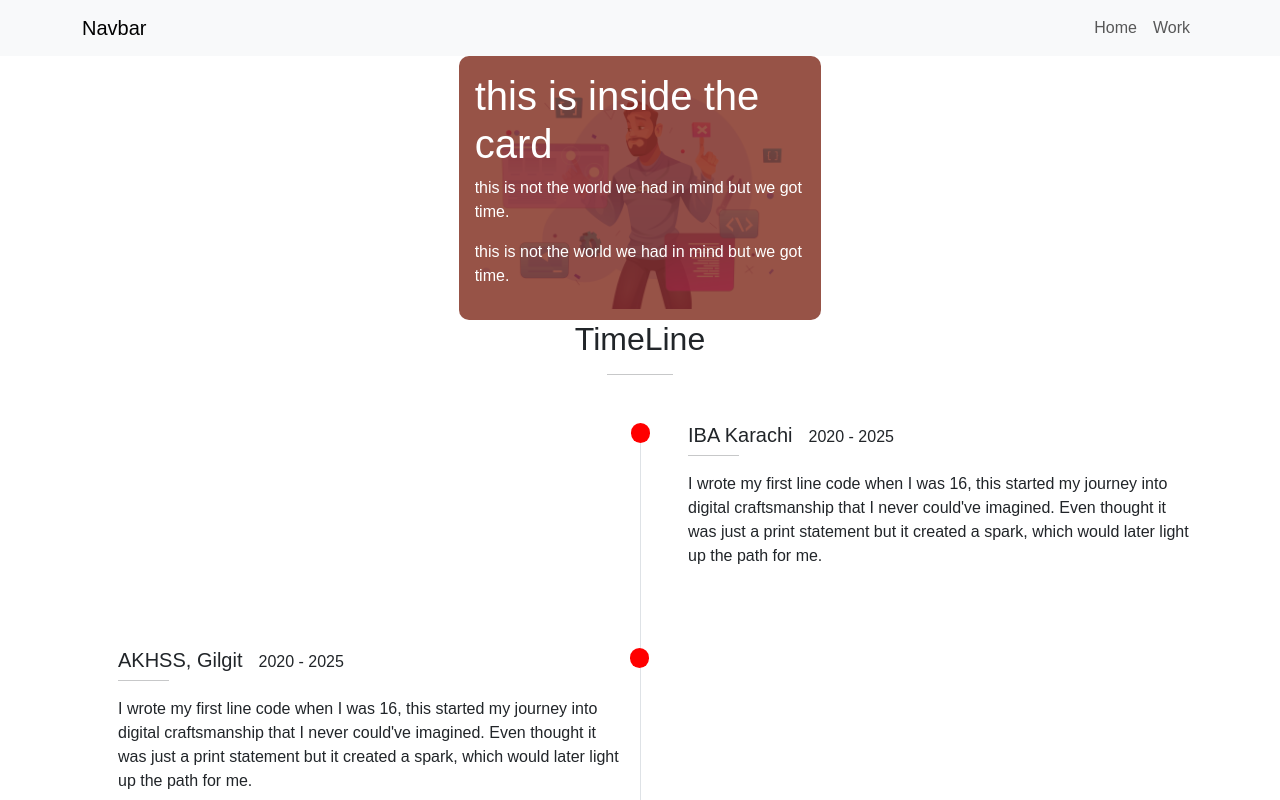
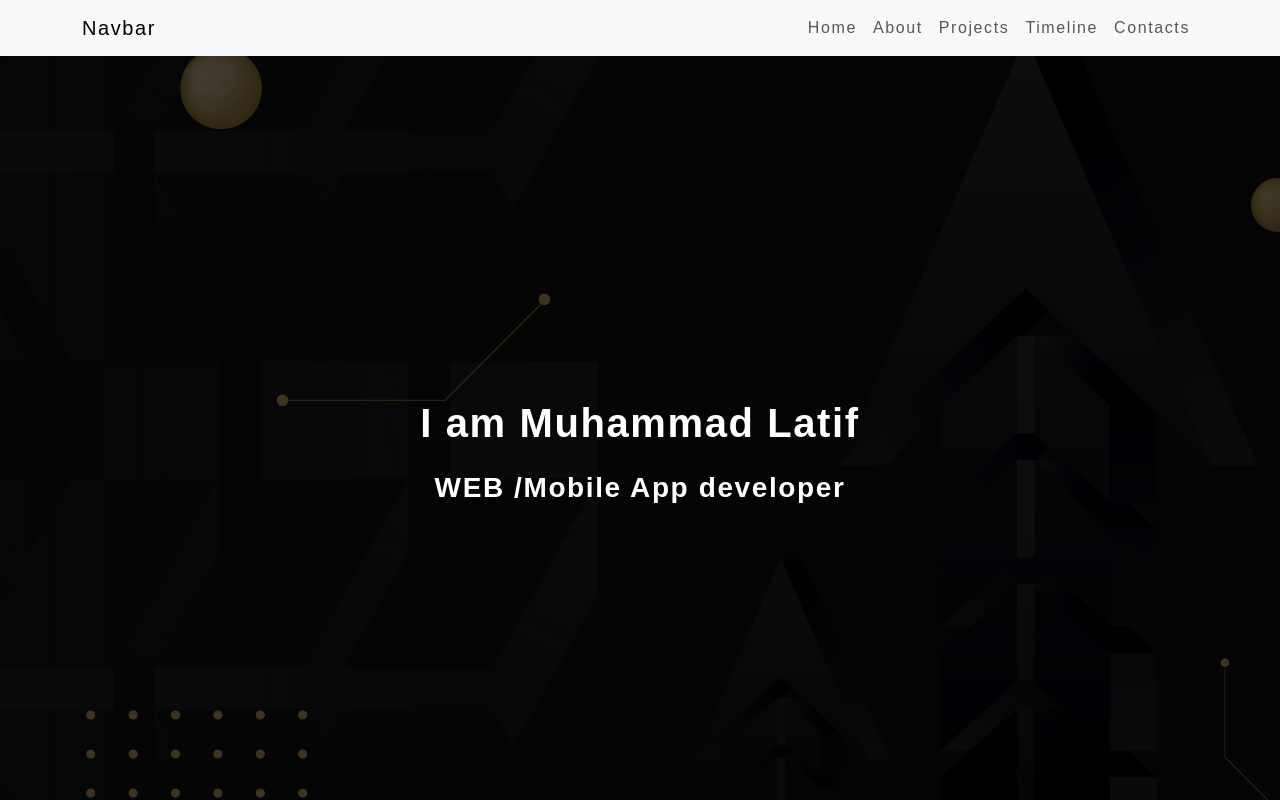
Before and after one commit to latif-muhammad/my-portfolio, a React (Create React App) app: page / in a window 1280 px wide. Shown: the top 800 px of the page. Built offline with nearby package versions, Linux system fonts and the light colour scheme.

Commit message:
added header section

```diff
--- a/src/App.css
+++ b/src/App.css
@@ -1,41 +1,25 @@
-/* .App {
-  text-align: center;
+body {
+  margin: 0;
+  font-weight: 400;
+  background-color: var(--dark-mode);
+  letter-spacing: 1.6px !important;
+  line-height: 1.5;
+  color: white;
+}
+/* constants */
+
+:root {
+  --light-mode: #edf1f5;
+  --dark-mode: #100E17;
+  --primary: #03b97d;
+  --primary-darken: #029c66;
+  --primary-back: #1E1E24;
+  --spare: #ff6900;
 }
 
-.App-logo {
-  height: 40vmin;
-  pointer-events: none;
+.overlay {
+  background-color: rgba(0, 0, 0, 0.75);
 }
-
-@media (prefers-reduced-motion: no-preference) {
-  .App-logo {
-    animation: App-logo-spin infinite 20s linear;
-  }
-}
-
-.App-header {
-  background-color: #282c34;
-  min-height: 100vh;
-  display: flex;
-  flex-direction: column;
-  align-items: center;
-  justify-content: center;
-  font-size: calc(10px + 2vmin);
-  color: white;
-}
-
-.App-link {
-  color: #61dafb;
-}
-
-@keyframes App-logo-spin {
-  from {
-    transform: rotate(0deg);
-  }
-  to {
-    transform: rotate(360deg);
-  }
-} */
 
 .section-margin {
   margin-bottom: 4rem !important;
--- a/src/App.js
+++ b/src/App.js
@@ -5,11 +5,12 @@ import Timeline from './components/core/Timeline';
 import * as data from "./utilities/data";
 import SocialButton from "./components/core/SocialButton";
 import ContactForm from './components/UI/ContactForm';
+import HomeScreen from './screens/HomeScreen';
 function App() {
   return (
     <div className="App">
-      <Navbar></Navbar>
-      <div className="container d-flex justify-content-around">
+      {/* <Navbar></Navbar> */}
+      {/* <div className="container d-flex justify-content-around">
 
         <Card>
           <h1>this is inside the card</h1>
@@ -20,9 +21,9 @@ function App() {
         </Card>
       </div>
 
-      <Timeline timelineData={data.timelineData}></Timeline>
+      <Timeline timelineData={data.timelineData}></Timeline> */}
 
-
+      <HomeScreen></HomeScreen>
       <SocialButton icon = "fa fa-facebook"></SocialButton>
       <ContactForm></ContactForm>
     </div>
--- a/src/components/UI/ContactForm.js
+++ b/src/components/UI/ContactForm.js
@@ -2,17 +2,17 @@ const ContactForm = (props) => {
     return (
         <form>
             <div className="form-group mb-4">
-                <label for="name" className="mb-2 custom-sub-title">Name</label>
+                <label htmlFor="name" className="mb-2 custom-sub-title">Name</label>
                 <input type="name" className="form-control bg-transparent border-info py-2" id="contact-name"
                     placeholder="Name" />
             </div>
             <div className="form-group mb-4">
-                <label for="exampleInputEmail1" className="mb-2 custom-sub-title">Email address</label>
+                <label htmlFor="exampleInputEmail1" className="mb-2 custom-sub-title">Email address</label>
                 <input type="email" className="form-control bg-transparent border-info py-2" id="contact-email"
                     aria-describedby="emailHelp" placeholder="Email" />
             </div>
             <div className="form-group mb-4">
-                <label for="exampleFormControlTextarea1" className="mb-2 custom-sub-title">Message</label>
+                <label htmlFor="exampleFormControlTextarea1" className="mb-2 custom-sub-title">Message</label>
                 <textarea className="form-control bg-transparent border-info py-2" id="exampleFormControlTextarea1"
                     placeholder="Type Message here.." rows="4"></textarea>
             </div>
--- a/src/components/core/Navbar.js
+++ b/src/components/core/Navbar.js
@@ -1,19 +1,21 @@
 const Navbar = (props) => {
     return (
-        <nav className= {"navbar navbar-expand-lg navbar-light bg-light" }>
-            <div className= {"container"}>
+        <nav className={"navbar navbar-expand-lg navbar-light bg-light"}>
+            <div className={"container"}>
                 <a className={"navbar-brand"} href="#">Navbar</a>
-                <button className= {"navbar-toggler"} type="button" data-toggle="collapse" data-target="#navbarSupportedContent" aria-controls="navbarSupportedContent" aria-expanded="false" aria-label="Toggle navigation">
+                <button className={"navbar-toggler"} type="button" data-toggle="collapse" data-target="#navbarSupportedContent" aria-controls="navbarSupportedContent" aria-expanded="false" aria-label="Toggle navigation">
                     <span className={"navbar-toggler-icon"}></span>
                 </button>
-                <div className={"collapse navbar-collapse" } id="navbarSupportedContent">
+                <div className={"collapse navbar-collapse"} id="navbarSupportedContent">
                     <ul className={"navbar-nav ms-auto"}>
-                        <li className={"nav-item active"}>
-                            <a className={"nav-link"} href="#">Home </a>
-                        </li>
-                        <li className={"nav-item"}>
-                            <a className={"nav-link"} href="#">Work </a>
-                        </li>
+                        {
+                            props.data.map((item) => (
+                                <li key= { item.id } className={"nav-item"}>
+                                    <a className={"nav-link"} href="#">{item.title} </a>
+                                </li>
+                            )
+                            )
+                        }
                     </ul>
                 </div>
             </div>
--- a/src/components/core/Timeline.js
+++ b/src/components/core/Timeline.js
@@ -16,7 +16,7 @@ const TimeLine = (props) => {
             <div className="row body">
                 {
                     props.timelineData.map((data) => (
-                        <TimeLineDetail data={data}></TimeLineDetail>))
+                        <TimeLineDetail key = { data.id } data={data}></TimeLineDetail>))
                 }
             </div>
 
--- a/src/screens/HomeScreen.js
+++ b/src/screens/HomeScreen.js
@@ -1,7 +1,20 @@
+
+import Navbar from '../components/core/Navbar';
+import * as data from "../utilities/data";
+import styles from "./HomeScreen.module.css";
+
 const HomeScreen = () => {
     return (
         <div>
-            <section className="intro"></section>
+            <section className={`header ${styles.header}`}>
+                <div className="overlay">
+                    <Navbar data = {data.navData}></Navbar>
+                    <div class="intro text-white vh-100 d-flex container align-items-center justify-content-center flex-column">
+                        <h1 class="mb-4 fw-bold">I am Muhammad Latif</h1>
+                        <h3 class="fw-bold ">WEB /Mobile App developer</h3>
+                    </div>
+                </div>
+            </section>
             <section className="about"></section>
             <section className="timelineSection"></section>
             <section className="projects"></section>
--- /dev/null
+++ b/src/screens/HomeScreen.module.css
@@ -0,0 +1,6 @@
+
+.header {
+    background: url(../assets/back.jpg);
+    background-repeat: fixed;
+    background-size: 100% 100%;
+}
--- /dev/null
+++ b/src/utilities/constant.js
@@ -0,0 +1 @@
+const Colors = {}
--- a/src/utilities/data.js
+++ b/src/utilities/data.js
@@ -2,24 +2,52 @@ export const timelineData = [
     {
         id: 0,
         title: "IBA Karachi",
-        year : "2020 - 2025",
+        year: "2020 - 2025",
         detail: "I wrote my first line code when I was 16, this started my journey into digital craftsmanship that I never could've imagined. Even thought it was just a print statement but it created a spark, which would later light up the path for me.",
 
     },
     {
         id: 1,
         title: "AKHSS, Gilgit",
-        year : "2020 - 2025",
+        year: "2020 - 2025",
         detail: "I wrote my first line code when I was 16, this started my journey into digital craftsmanship that I never could've imagined. Even thought it was just a print statement but it created a spark, which would later light up the path for me.",
 
     },
     {
         id: 2,
         title: "First line of code",
-        year : "2020 - 2025",
+        year: "2020 - 2025",
         detail: "I wrote my first line code when I was 16, this started my journey into digital craftsmanship that I never could've imagined. Even thought it was just a print statement but it created a spark, which would later light up the path for me.",
 
     },
 
 ];
 export const projects = [];
+
+export const navData = [
+    {
+        id: 0,
+        title: "Home",
+        link: "",
+    },
+    {
+        id: 1,
+        title: "About",
+        link: "",
+    },    {
+        id: 2,
+        title: "Projects",
+        link: "",
+    },
+    {
+        id: 3,
+        title: "Timeline",
+        link: "",
+    },
+
+    {
+        id: 4,
+        title: "Contacts",
+        link: "",
+    },
+];
```
Also changed, not shown: src/assets/back.jpg (added).
